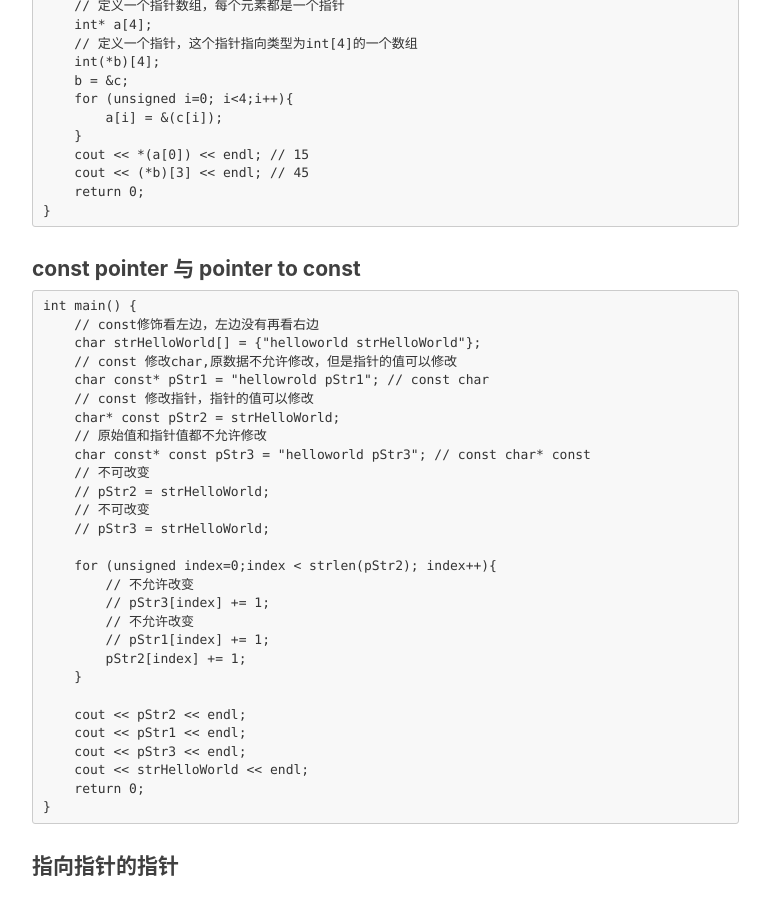
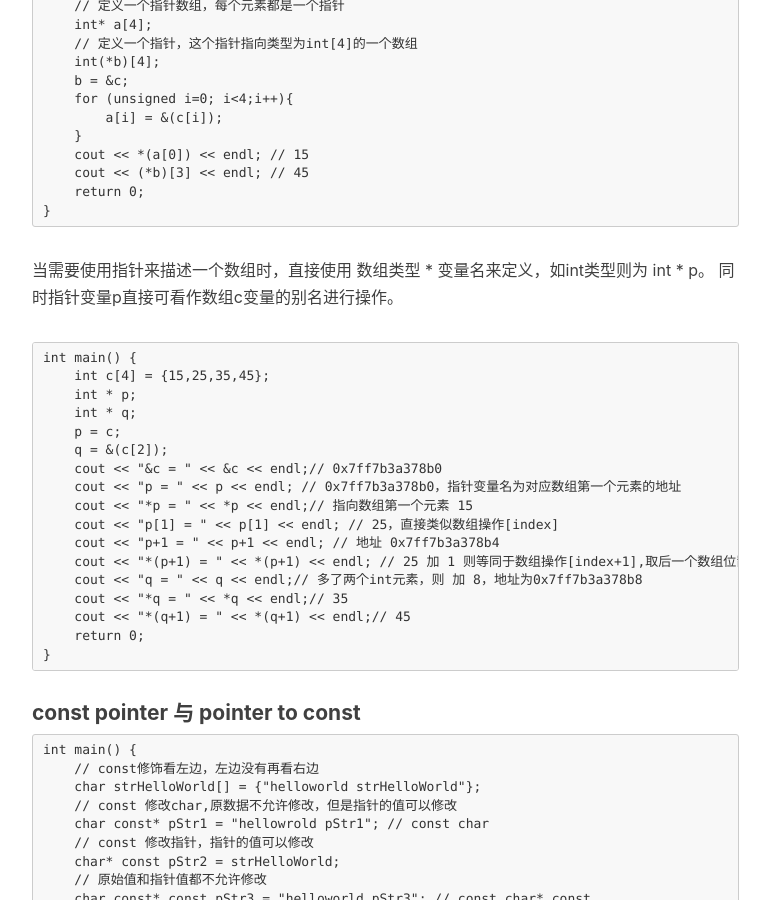
Before and after one commit to scncyangping/scncyangping.github.io, a Jekyll site: the page built from _posts/C++/2022-01-18-c++03.markdown, in a window 1280 px wide and 900 px high, scrolled down 1749 px. Shown: the whole window, without its empty margins (233-1003 px from the left). Built offline with Jekyll 4.4.1, drawn with Linux system fonts in a browser that asks for light colours; nearby versions of some CDN libraries; comment, search, counter and statistics services are not loaded.

Commit message:
指针和数组操作

````diff
--- a/_posts/C++/2022-01-18-c++03.markdown
+++ b/_posts/C++/2022-01-18-c++03.markdown
@@ -81,6 +81,30 @@ int main() {
     return 0;
 }
 ```
+
+当需要使用指针来描述一个数组时，直接使用 数组类型 * 变量名来定义，如int类型则为 int * p。
+同时指针变量p直接可看作数组c变量的别名进行操作。
+
+```text
+int main() {
+    int c[4] = {15,25,35,45};
+    int * p;
+    int * q;
+    p = c;
+    q = &(c[2]);
+    cout << "&c = " << &c << endl;// 0x7ff7b3a378b0
+    cout << "p = " << p << endl; // 0x7ff7b3a378b0，指针变量名为对应数组第一个元素的地址
+    cout << "*p = " << *p << endl;// 指向数组第一个元素 15
+    cout << "p[1] = " << p[1] << endl; // 25，直接类似数组操作[index]
+    cout << "p+1 = " << p+1 << endl; // 地址 0x7ff7b3a378b4
+    cout << "*(p+1) = " << *(p+1) << endl; // 25 加 1 则等同于数组操作[index+1],取后一个数组位置的值
+    cout << "q = " << q << endl;// 多了两个int元素，则 加 8，地址为0x7ff7b3a378b8
+    cout << "*q = " << *q << endl;// 35
+    cout << "*(q+1) = " << *(q+1) << endl;// 45
+    return 0;
+}
+```
+
 
 #### const pointer 与 pointer to const
 
````
